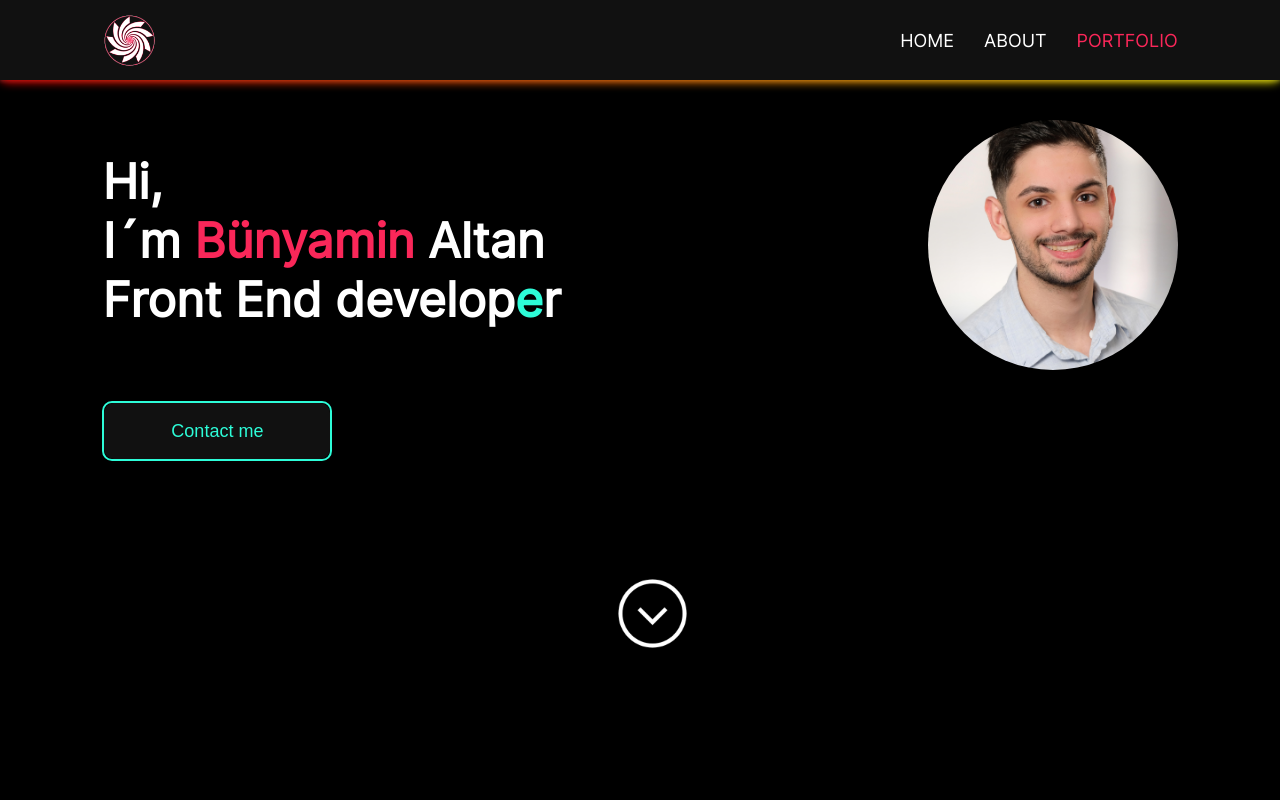
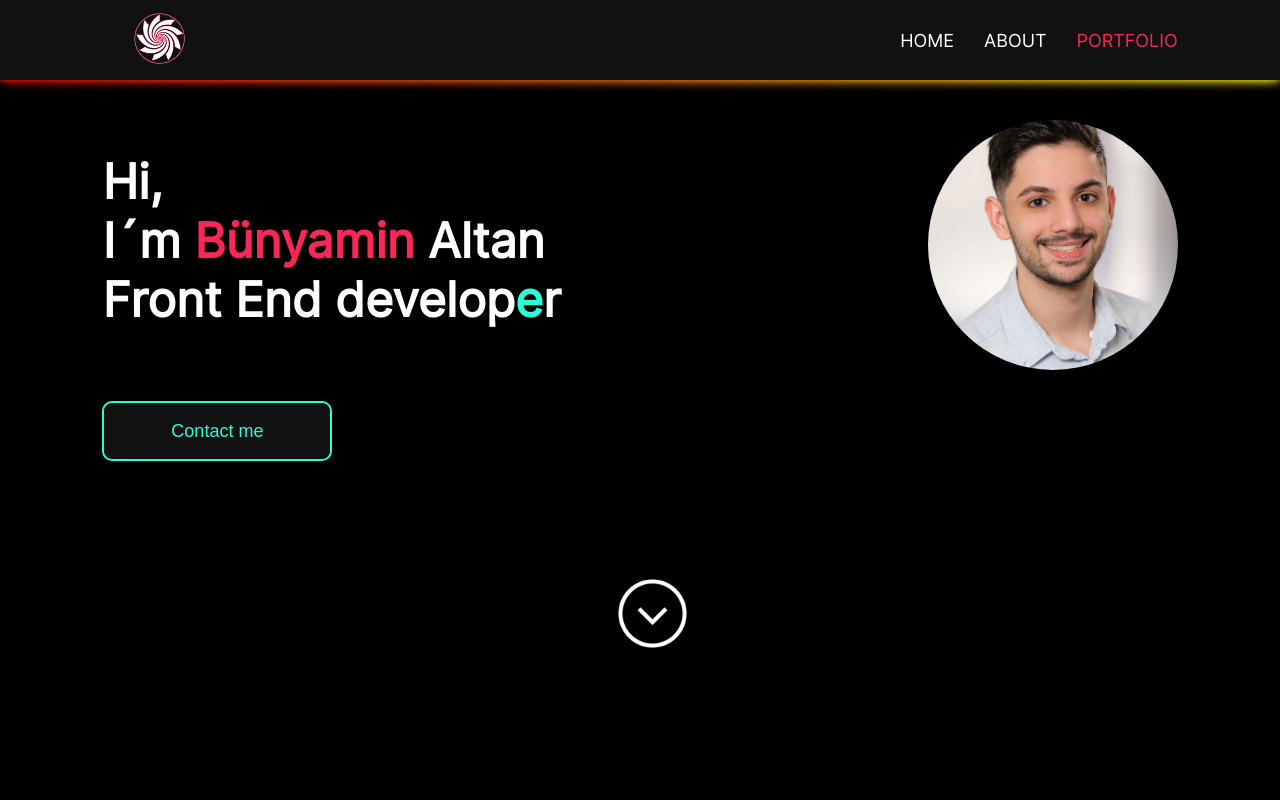
Before and after one commit to atnbn/my-Portfolio, an Angular app: page / in a window 1280 px wide. Shown: the top 800 px of the page. Built offline with nearby package versions, Linux system fonts and the light colour scheme.

Commit message:
logo  link added

```diff
--- a/src/app/header/header.component.html
+++ b/src/app/header/header.component.html
@@ -1,6 +1,9 @@
 <header>
     <div class="margin">
-    <img src="assets/img/LogoMakr-6Wx4ce.png">
+        <a href="">
+            <img src="assets/img/LogoMakr-6Wx4ce.png">
+
+        </a>
 
     <img  (click)="openDropDown()" class="dropdown" id="drop-down" src="assets/img/LogoMakr-9Zxlo5.png">
 
```
